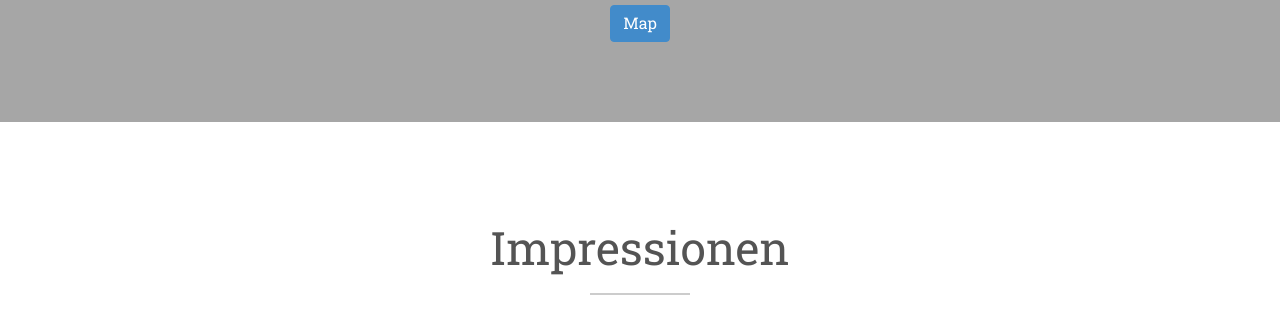
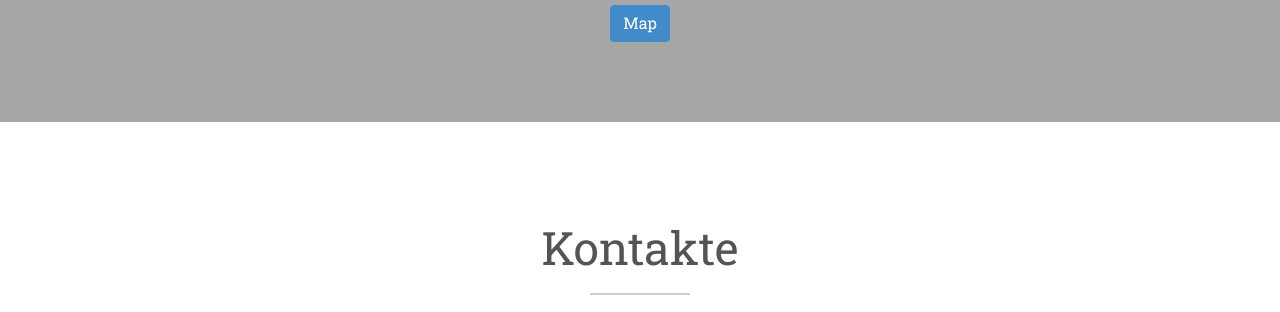
Before and after one commit to tomayac/aaa-summitagency, a plain HTML site: page index.html in a window 1280 px wide. Shown: the part 4500-4812 px from the top of the page. Drawn offline with Linux system fonts and the light colour scheme; files whose address does not match are found by name.

Commit message:
Update index.html
Deleted impressions

```diff
--- a/index.html
+++ b/index.html
@@ -87,7 +87,6 @@
           <li class="active"><a href="#home">Home</a></li>
           <li><a href="#about">About</a></li>
           <li><a href="#agenda">Agenda</a></li>
-          <li><a href="#impressions">Impressionen</a></li>
           <li><a href="#contacts">Kontakte</a></li>
         </ul>
       </div>
@@ -389,7 +388,7 @@
   </section>
   <!-- End Call to action -->
   <!-- Works -->
-  <section id="impressions">
+  <!--<section id="impressions">
     <div class="container">
       <div class="title">
         <h1>Impressionen</h1>
@@ -509,7 +508,8 @@
             </a>
       </ul>
     </div>
-  </section>
+  </section>-->
+
   <!-- End Works -->
   <!-- Services -->
   <section id="contacts">
```
